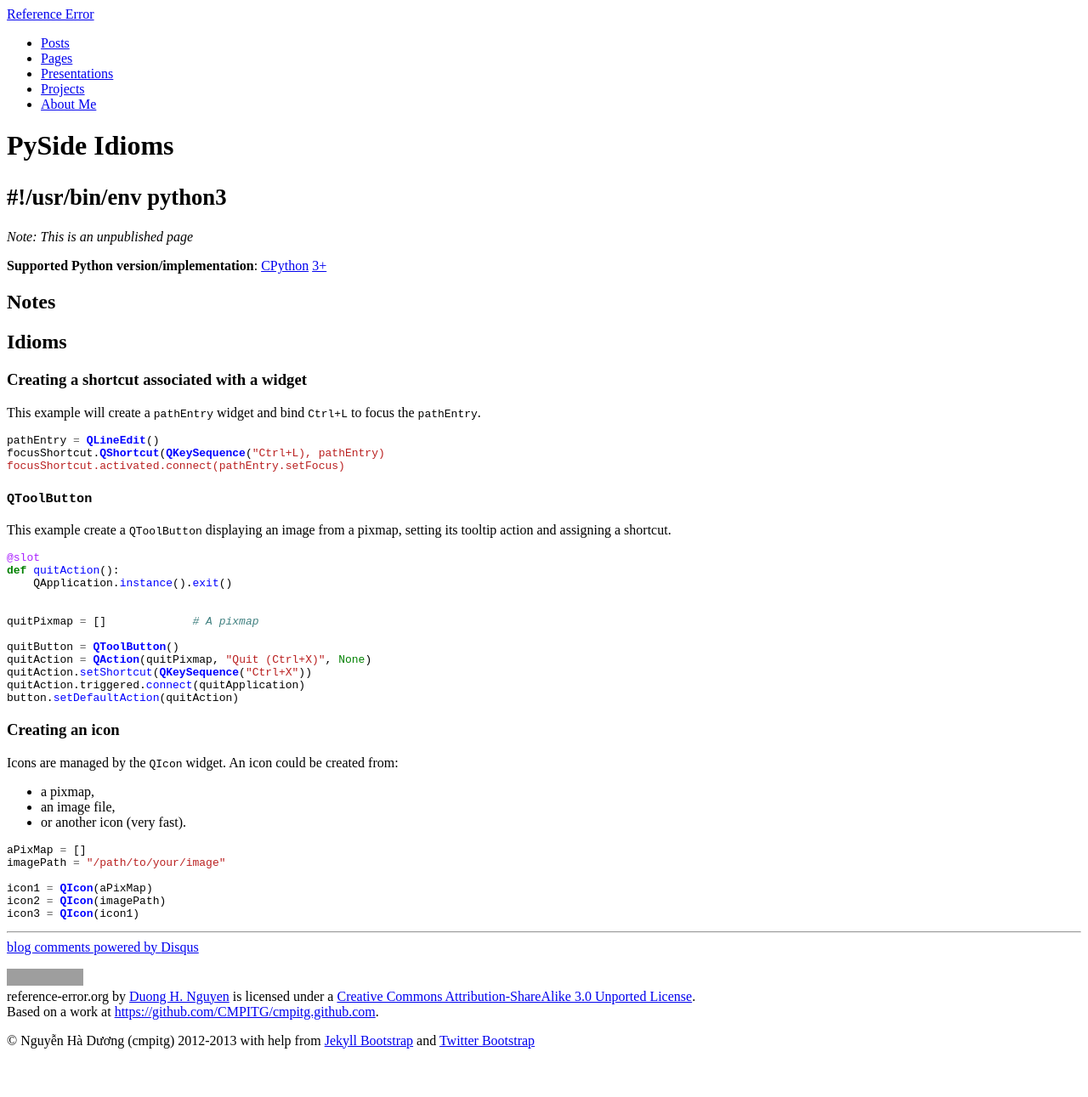
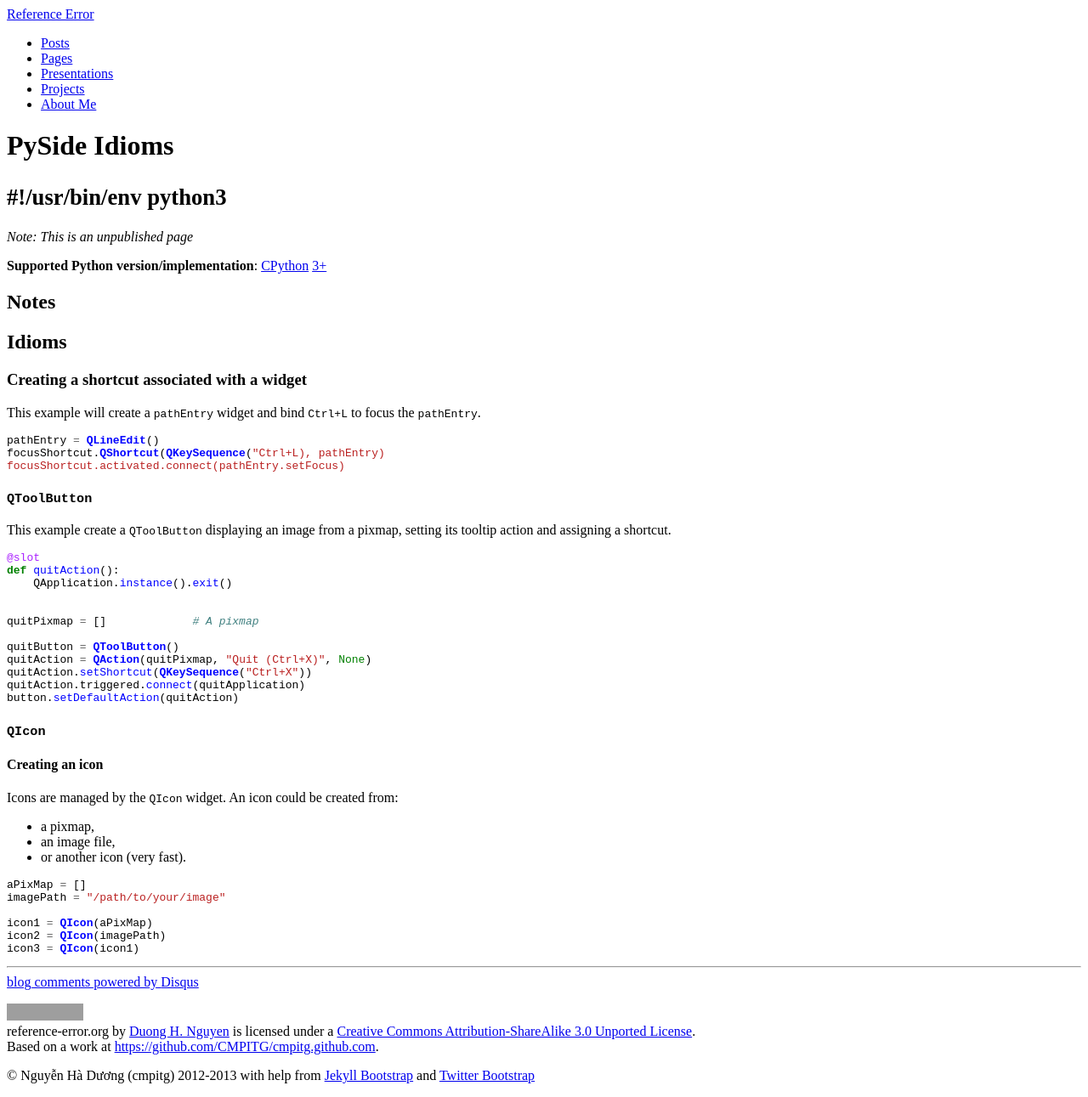
Before and after one commit to cmpitg/cmpitg.github.com, a Jekyll site: the page built from guides/pyside.md, in a window 1280 px wide. Shown: the whole page at 85% size. Built offline with Jekyll 4.4.1, drawn with Linux system fonts in a browser that asks for light colours; comment, search, counter and statistics services are not loaded; before the commit the page ends 1250 px from its top, so only the background shows below that; grey boxes are pictures that could not be loaded.

Commit message:
Refactor doc @ icon @ pyside

````diff
--- a/guides/pyside.md
+++ b/guides/pyside.md
@@ -46,7 +46,9 @@ quitAction.triggered.connect(quitApplication)
 button.setDefaultAction(quitAction)
 ```
 
-### Creating an icon
+### `QIcon`
+
+#### Creating an icon
 
 Icons are managed by the `QIcon` widget.  An icon could be created from:
 
````
